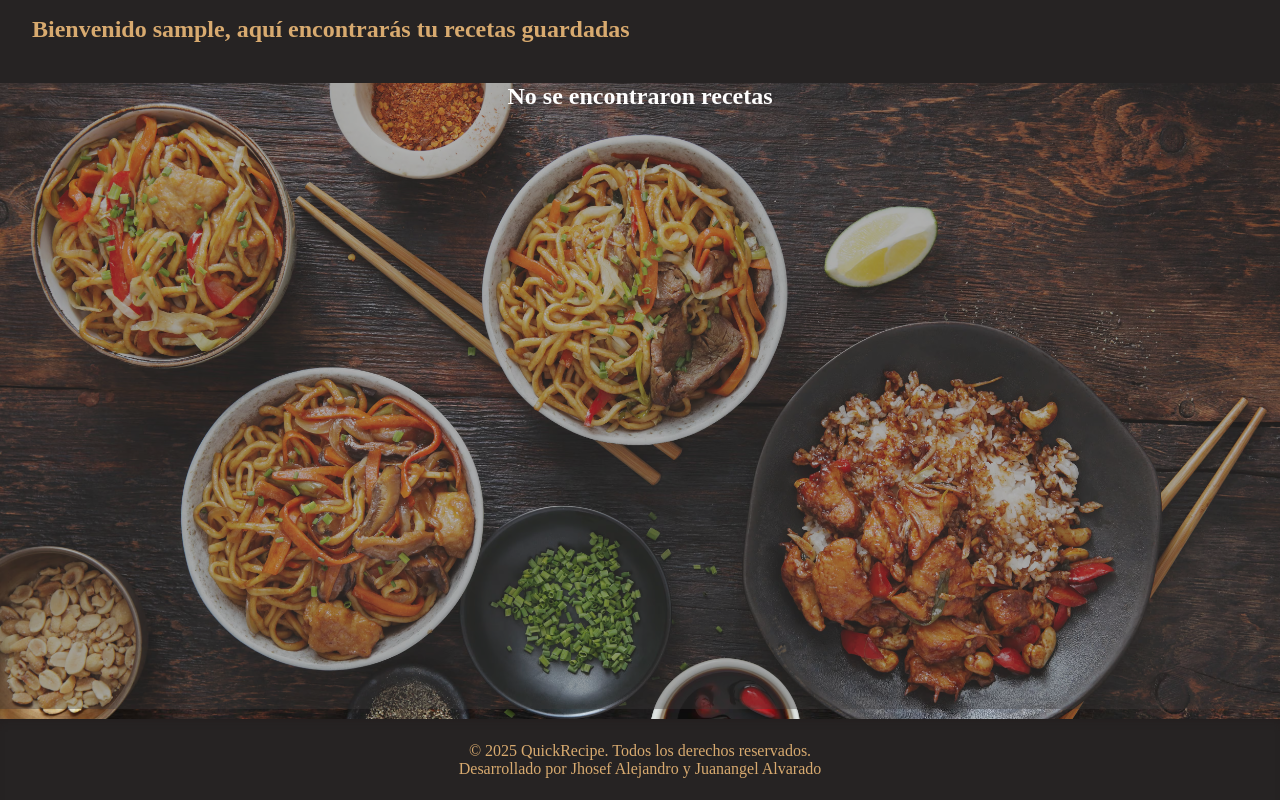
After one commit to Panose-pixel/Quick-Recipe, a Flask app: page /Mis_Recetas in a window 1280 px wide. The commit adds this page. Run offline with Flask 3, Linux system fonts and the light colour scheme; the visitor is signed in with stand-in values (Sample User, id 1); some libraries are stand-ins or nearby versions.

Commit message:
QuickRecipe_10/09/2025

```diff
--- a/app.py
+++ b/app.py
@@ -81,9 +81,12 @@ def crear_registro():
 
     if usuario_existente:
         return render_template('Registro.html', mensaje='El usuario que ingresó ya se encuentra registrado')
+    else:
+        cur.execute('INSERT INTO usuarios (usuario, contraseña) VALUES (%s, %s)',(username, password))
+        mysql.connection.commit()
+        redirect(url_for('login'))
 
-    cur.execute('INSERT INTO usuarios (usuario, contraseña) VALUES (%s, %s)',(username, password))
-    mysql.connection.commit()
+
     return render_template('login.html', mensaje='Usuario y contraseña registrados correctamente')
 
 
@@ -101,7 +104,6 @@ def QuickRecipe():
         comidas = data.get("meals")
 
 
-
         if comidas:
             for comida in comidas:
                 comida["strCategory"] = GoogleTranslator(source='auto', target='es').translate(comida["strCategory"])
@@ -112,7 +114,18 @@ def QuickRecipe():
     return render_template("Mipgn.html", recetas=recetas)
 
 
+@app.route('/Mis_Recetas')
+@login_requerido
+def mis_recetas():
+    nombre_usuario = session.get('usuario')
+
+    return render_template('MisRecetas.html', nombre=nombre_usuario)
+
+
+
+
 @app.route('/comentarios', methods=['GET', 'POST'])
+@login_requerido
 def comentarios():
 
     cur = mysql.connection.cursor()
@@ -148,27 +161,29 @@ def comentarios():
 
     comentarios = cur.fetchall()
 
+    if comentarios:
+        media_app = cur.execute('SELECT estrellas FROM comentarios')
+        media_app = cur.fetchall()
 
-    media_app = cur.execute('SELECT estrellas FROM comentarios')
-    media_app = cur.fetchall()
+        print(media_app)
 
-    print(media_app)
+        cantidad_de_comentarios = len(media_app)
 
-    cantidad_de_comentarios = len(media_app)
+        nota = 0
+        for i in media_app:
+            nota = nota + i['estrellas']
+            print(i)
 
-    nota = 0
-    for calificacion in media_app:
-        nota = nota + calificacion['estrellas']
+        print(nota)
+        media = (nota/cantidad_de_comentarios)
 
-    print(nota)
-    media = (nota/cantidad_de_comentarios)
+        print(media)
 
-    print(media)
+    if not media:
+        media = 0
 
 
-
-
-    return render_template('comentarios.html', comentarios=comentarios, media=round(media, 3))
+    return render_template('comentarios.html', comentarios=comentarios, media=round(media, 2))
 
 
 
--- /dev/null
+++ b/static/Estilos/MisRecetas.css
@@ -0,0 +1,146 @@
+/* Colores */
+:root {
+  --color-fondo: #000000;
+  --color-panel: #262323;
+  --color-input: white;
+  --color-texto: #D8AA6F;
+  --color-boton: #D8AA6F;
+  --color-boton-hover: #bf9154;
+}
+
+input{
+  color: black;
+}
+
+
+* {
+  padding: 0;
+  box-sizing: border-box;
+}
+
+/* Fondo general */
+body {
+  overflow-y: hidden;
+  margin: 0;
+  background-color: var(--color-fondo);
+  color: var(--color-texto);
+  min-height: 100vh;
+  background-image: url(/static/IMAGENES/fondo_registro.avif);
+  background-size: cover;
+}
+
+.contenedor_principal{
+  min-height: 100vh;
+  display: grid;
+  grid-template-rows: auto 1fr auto;
+}
+
+/* Barra de navegación */
+.barra_nav_principal {
+  display: flex;
+  justify-content: space-between;
+  align-items: center;
+  background-color: var(--color-panel);
+  padding: 1rem 2rem;
+}
+
+main{
+    background-color:  rgba(60, 59, 59, 0.4);
+}
+
+.barra_nav_principal a {
+  color: var(--color-texto);
+  text-decoration: none;
+  margin: 0 1rem;
+  transition: color 0.3s ease;
+}
+
+.barra_nav_principal a:hover {
+  color: var(--color-boton);
+}
+
+.barra_nav_principal_izquierda {
+  display: flex;
+  align-items: center;
+}
+
+/* Contenedor de Recetas */
+
+
+h2 {
+  text-align: center;
+  margin-bottom: 1.5rem;
+  margin-top: 0;
+}
+
+
+.footer-container {
+  margin-bottom: 0%;
+  background-color: #493323ae;
+  padding: 30px;
+  text-align: center;
+  width: 100%;
+}
+
+
+footer {
+  box-shadow: inset 0 8px 10px -6px #231e1e;
+  margin-top: 10px;
+  background-color: #262323;
+  padding: 1.4rem;
+  color: #d8aa6f;
+  font-family: serif;
+  font-size: 16px;
+  text-align: center;
+  margin-bottom: 0px;
+}
+
+p {
+  margin: 0;
+}
+.subrayado {
+  &:hover {
+    text-decoration: underline
+  }
+}
+
+@media (max-width: 600px) {
+  .registro-container {
+    width: 70%;
+    padding: 1rem;
+    margin: 1rem auto;
+    justify-items: center;
+  }
+  main {
+    padding: 1rem;
+  }
+  form {
+    padding: 1rem;
+    width: 73%;
+  }
+  h2{
+    font-size: 23px;
+  }
+  label {
+    font-size: 0.9rem;
+    width: 100%;
+  }
+  button {
+    padding: 0.5rem;
+    width: 100%;
+  }
+  input {
+    padding: 0.5rem;
+    width: 100%;
+  }
+  .subrayado {
+    font-size: 1rem;
+  }
+  .contenedor_footer{
+    margin-top: 1rem;
+    padding: 0;
+  }
+  footer {
+    font-size: 12px;
+  }
+}
--- a/static/Estilos/registro.css
+++ b/static/Estilos/registro.css
@@ -33,6 +33,7 @@ body {
   min-height: 100vh;
   display: grid;
   grid-template-rows: auto 1fr auto;
+  background-color: rgba(51, 50, 50, 0.8);
 }
 
 /* Barra de navegación */
--- a/templates/Mipgn.html
+++ b/templates/Mipgn.html
@@ -63,6 +63,10 @@
       </div>
 
 
+        <!--Enlace a página de recetas guardadas-->
+        <div class="Contenedor_enlace_mis_recetas">
+          <a class="recetas_guadadas" href="/Mis_Recetas">Recetas Guardadas <svg style="margin-top: 0.4rem" xmlns="http://www.w3.org/2000/svg" width="20" height="20" viewBox="0 0 480 496" fill="#D8AA6F"><path fill="#D8AA6F" d="M69 5Q42 5 23.5 23.5T5 69v342q0 27 18.5 45.5T69 475h342q27 0 45.5-18.5T475 411V170L357 5H69zm150 43v64h42V48h22v85H133V48h86zm-86 384V304h214v128H133zm299-21q0 9-6 15t-15 6h-22V304q0-17-12.5-30T347 261H133q-17 0-29.5 13T91 304v128H69q-9 0-15-6t-6-15V69q0-9 6-15t15-6h22v85q0 18 12.5 30.5T133 176h150q17 0 29.5-12.5T325 133V48h11l96 134v229z"/></svg></a>
+        </div>
 
 
       {% if recetas %}
--- /dev/null
+++ b/templates/MisRecetas.html
@@ -0,0 +1,39 @@
+<!DOCTYPE html>
+<html lang="es">
+<head>
+    <meta charset="UTF-8">
+    <meta name="viewport" content="width=device-width, initial-scale=1.0">
+    <link rel="stylesheet" href="/static/Estilos/MisRecetas.css">
+    <title>Document</title>
+</head>
+<body>
+      <div class="contenedor_principal">
+    <header>
+      <div class="barra_nav_principal">
+        <div class="barra_nav_principal_izquierda">
+          <h2>Bienvenido {{ nombre }}, aquí encontrarás tu recetas guardadas</h2>
+        </div>
+      </div>
+    </header>
+
+    <main>
+      <div class="registro-container">
+
+        {% if not recetas %}
+            <h2 style="text-align: center; color:white">No se encontraron recetas</h2>
+        {% endif %}
+
+
+
+      </div>
+    </main>
+
+    <div clas="footer-container">
+      <footer class="footer">
+        <p>© 2025 QuickRecipe. Todos los derechos reservados.</p>
+        <p>Desarrollado por Jhosef Alejandro y Juanangel Alvarado</p>
+      </footer>
+    </div>
+  </div>
+</body>
+</html>
```
Also changed, not shown: static/Estilos/comentarios.css (+4 -3 lines), static/Estilos/estilos.css (+18 -4 lines), templates/comentarios.html (+101 -15 lines), 1 other file.
